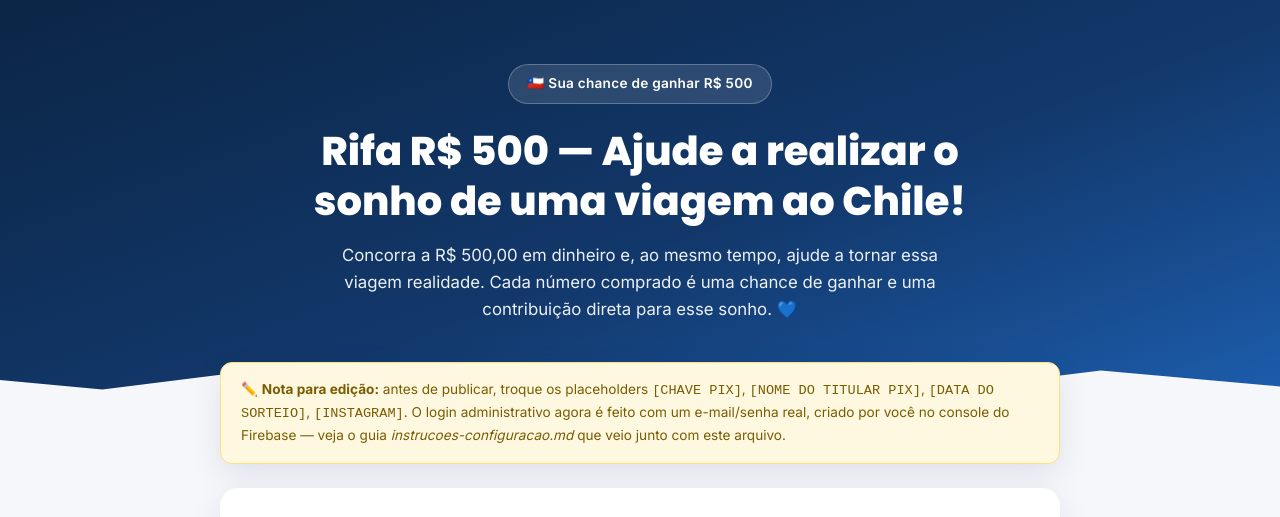
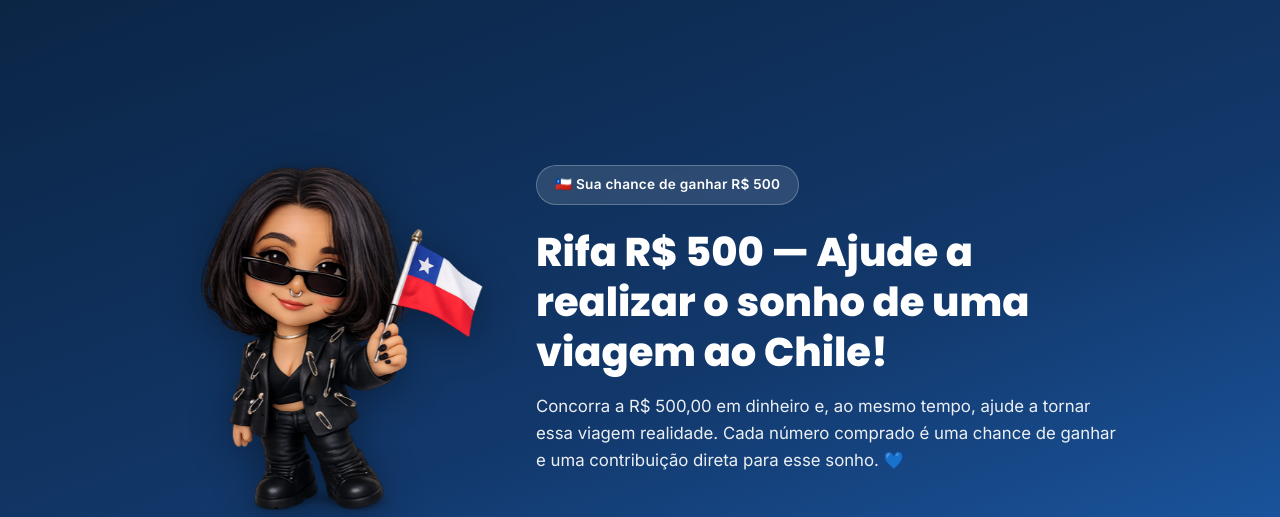
Before and after one commit to BeatrizTavare-s/rifa-viagem-chile, a plain HTML site: page index.html in a window 1280 px wide. Shown: the top 517 px of the page. Drawn offline with Linux system fonts and the light colour scheme; no server answers.

Commit message:
feat: add mascot image to header
Displays beside the title on wider screens (700px+), stacked above it
on mobile. Image sized at 466x700 to stay sharp at display sizes up
to ~340px CSS width, including on retina screens.

```diff
--- a/index.html
+++ b/index.html
@@ -64,6 +64,38 @@
     height:64px;
     background:var(--cinza-50);
     clip-path:polygon(0 100%,0 40%,8% 55%,18% 30%,28% 60%,38% 20%,50% 58%,62% 15%,74% 55%,86% 25%,100% 50%,100% 100%);
+  }
+  .header-inner{
+    display:flex;
+    flex-direction:column;
+    align-items:center;
+  }
+  .mascote{
+    display:block;
+    width:230px;
+    height:auto;
+    margin:0 auto 16px;
+    flex-shrink:0;
+    filter:drop-shadow(0 8px 20px rgba(0,0,0,.35));
+  }
+  @media (min-width: 700px){
+    .header-inner{
+      flex-direction:row;
+      align-items:center;
+      justify-content:center;
+      gap:36px;
+      text-align:left;
+      max-width:960px;
+      margin:0 auto;
+    }
+    .mascote{
+      width:340px;
+      margin:0;
+    }
+    header h1, header p{
+      margin-left:0;
+      margin-right:0;
+    }
   }
   .badge{
     display:inline-flex;
@@ -669,9 +701,14 @@
 <body>
 
 <header>
-  <span class="badge">🇨🇱 Sua chance de ganhar R$ 500</span>
-  <h1>Rifa R$ 500 — Ajude a realizar o sonho de uma viagem ao Chile!</h1>
-  <p>Concorra a R$ 500,00 em dinheiro e, ao mesmo tempo, ajude a tornar essa viagem realidade. Cada número comprado é uma chance de ganhar e uma contribuição direta para esse sonho. 💙</p>
+  <div class="header-inner">
+    <img src="mascote.png" alt="Mascote da rifa segurando a bandeira do Chile" class="mascote">
+    <div class="header-text">
+      <span class="badge">🇨🇱 Sua chance de ganhar R$ 500</span>
+      <h1>Rifa R$ 500 — Ajude a realizar o sonho de uma viagem ao Chile!</h1>
+      <p>Concorra a R$ 500,00 em dinheiro e, ao mesmo tempo, ajude a tornar essa viagem realidade. Cada número comprado é uma chance de ganhar e uma contribuição direta para esse sonho. 💙</p>
+    </div>
+  </div>
 </header>
 
 <div class="container">
```
Also changed, not shown: mascote.png (added).
